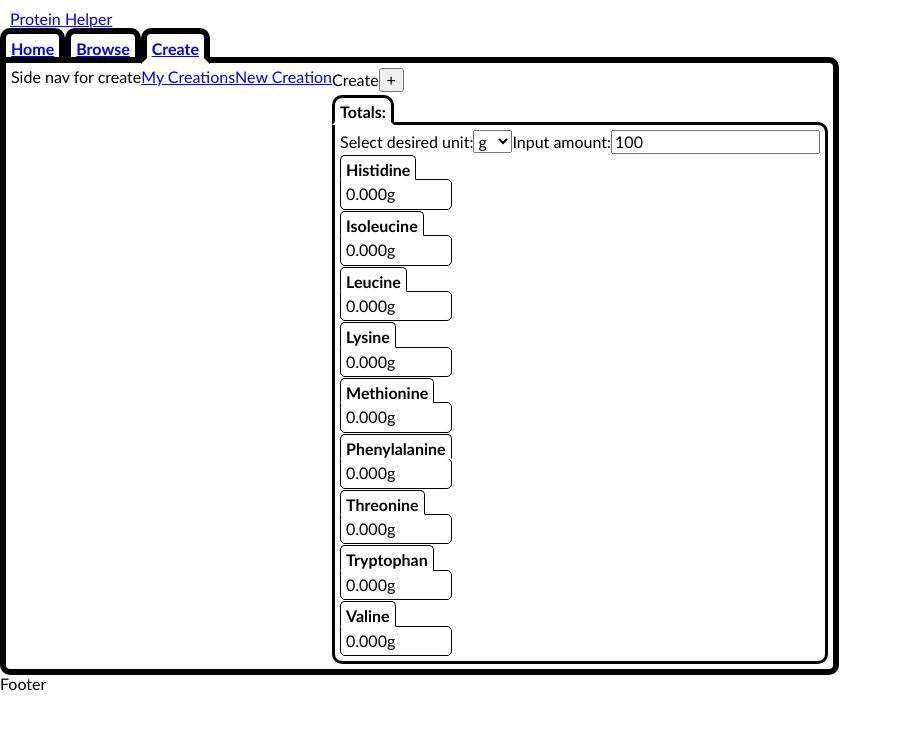
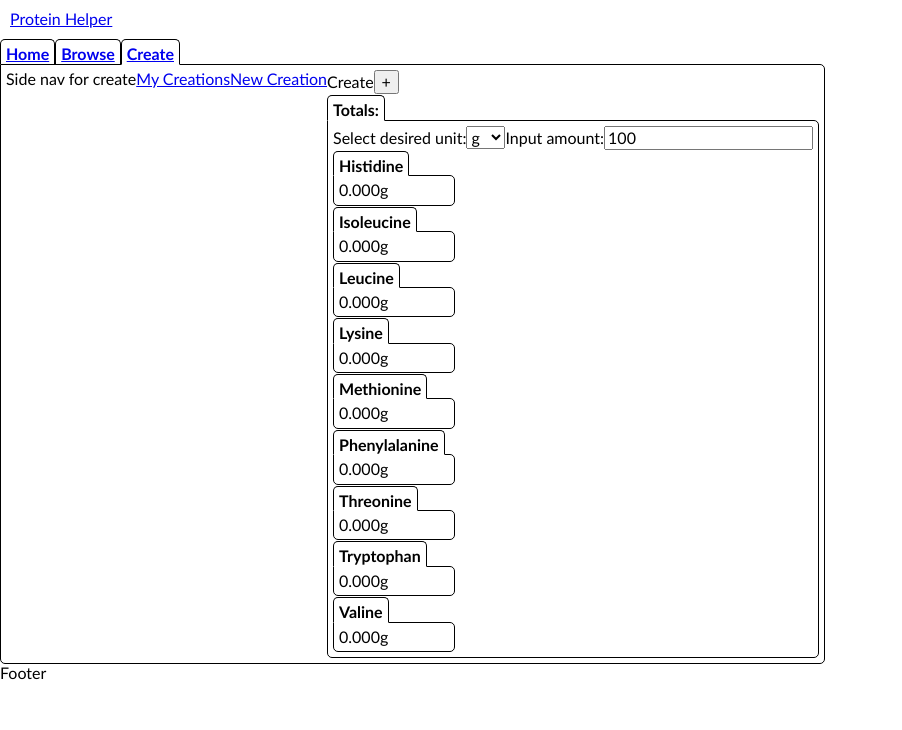
Before and after one commit to Nicholas-Gregory/ProteinHelper, a React (Vite) app in the folder client/: page /create/new in a window 1280 px wide. Shown: the top 730 px of the page, without its empty margins (0-902 px from the left). Built offline with nearby package versions, Linux system fonts and the light colour scheme.

Commit message:
Fix: Header.jsx (tab styling)

```diff
--- a/client/src/components/AminoLevelsViewer.jsx
+++ b/client/src/components/AminoLevelsViewer.jsx
@@ -1,4 +1,5 @@
 import { useState } from "react"
+import { Link } from "react-router-dom";
 
 const UNITS = [
     { unit: 'g', factor: 1 },
@@ -18,7 +19,7 @@ export default function AminoLevelsViewer({ aminos }) {
 
     return (
         <>
-            <div className="tab-content-md">
+            <div className="tab-content">
                 <label htmlFor="unit-select">
                     Select desired unit:
                 </label>
@@ -46,10 +47,10 @@ export default function AminoLevelsViewer({ aminos }) {
                     <div
                         style={{ cursor: 'default' }}
                     >
-                        <div className="tab-title-thin tab-selected-thin">
+                        <div className="tab-title tab-selected">
                             {amino.name}
                         </div>
-                        <div className="tab-content-thin">
+                        <div className="tab-content">
                             {getAmountNumber(amino.amount).toFixed(3)}{unit}
                         </div>
                     </div>
--- a/client/src/components/Creator.jsx
+++ b/client/src/components/Creator.jsx
@@ -65,7 +65,7 @@ export default function Creator({}) {
 
             {searchingState === null && <button onClick={handleNewClick}>+</button>}
 
-            <div className="tab-title-md tab-selected-md">
+            <div className="tab-title tab-selected">
                 Totals:
             </div>
             <AminoLevelsViewer
--- a/client/src/layouts/Header.jsx
+++ b/client/src/layouts/Header.jsx
@@ -8,20 +8,20 @@ export default function Header({ page }) {
             </div>
 
             <div
-                className={`tab-title-thick${page === 'home' ? ' tab-selected-thick' : ''}`}
-                style={{ display: 'inline' }}
+                className={`tab-title${page === 'home' ? ' tab-selected' : ''}`}
+                style={{ display: 'inline-block' }}
             >
                 <Link to={'/home'}>Home</Link>
             </div>
             <div
-                className={`tab-title-thick${page === 'browse' ? ' tab-selected-thick' : ''}`}
-                style={{ display: 'inline' }}
+                className={`tab-title${page === 'browse' ? ' tab-selected' : ''}`}
+                style={{ display: 'inline-block' }}
             >
                 <Link to={'/browse'}>Browse</Link>
             </div>
             <div
-                className={`tab-title-thick${page === 'create' ? ' tab-selected-thick' : ''}`}
-                style={{ display: 'inline' }}
+                className={`tab-title${page === 'create' ? ' tab-selected' : ''}`}
+                style={{ display: 'inline-block' }}
             >
                 <Link to={'/create'}>Create</Link>
             </div>
--- a/client/src/layouts/MainLayout.jsx
+++ b/client/src/layouts/MainLayout.jsx
@@ -11,7 +11,7 @@ export default function MainLayout({}) {
             <Header page={pageName}/>
 
             <div
-                className="tab-content-thick"
+                className="tab-content"
                 style={{
                     display: 'flex',
                 }}
--- a/client/src/style.css
+++ b/client/src/style.css
@@ -32,6 +32,35 @@
 
 .mar-5 {
     margin: 5px;
+}
+
+.tab-title {
+    font-weight: bold;
+    width: fit-content;
+    padding-top: 5px;
+    padding-left: 5px;
+    padding-right: 5px;
+    border-top-left-radius: 5px;
+    border-top-right-radius: 5px;
+    border-top: 1px solid black;
+    border-left: 1px solid black;
+    border-right: 1px solid black;
+    position: relative;
+    top: 1px;
+}
+
+.tab-content {
+    border: 1px solid black;
+    border-top-right-radius: 5px;
+    border-bottom-left-radius: 5px;
+    border-bottom-right-radius: 5px;
+    width: fit-content;
+    padding: 5px;
+    min-width: 110px;
+}
+
+.tab-selected {
+    border-bottom: 1px solid white;
 }
 
 .tab-title-thin {
```
